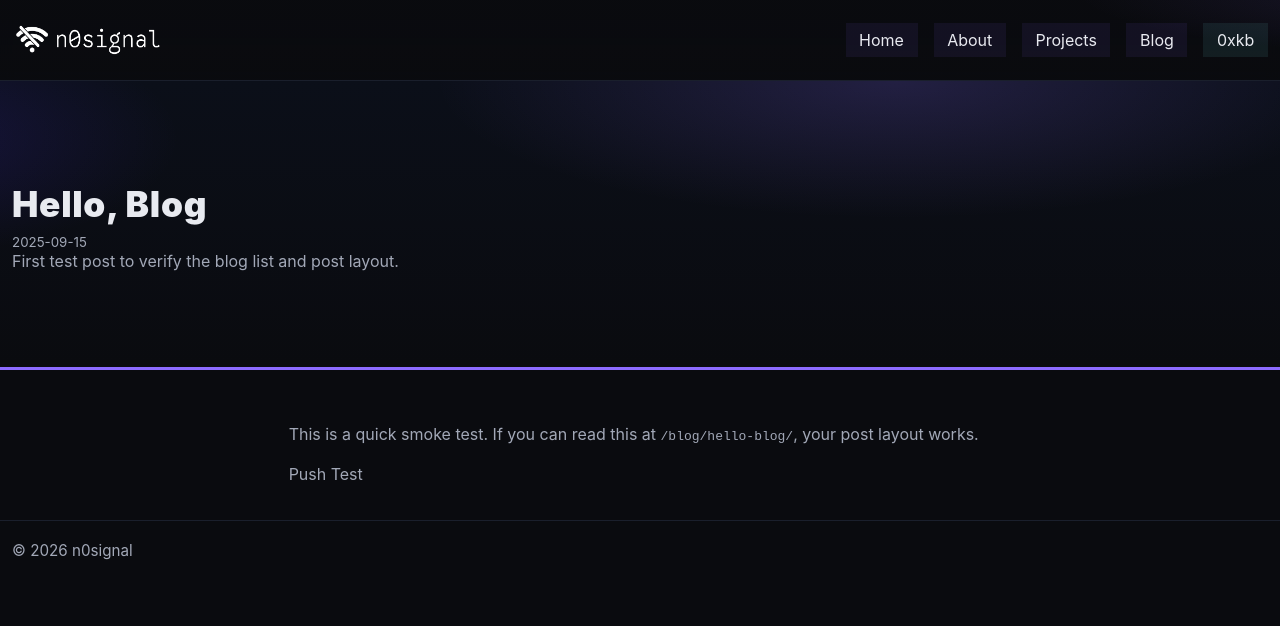
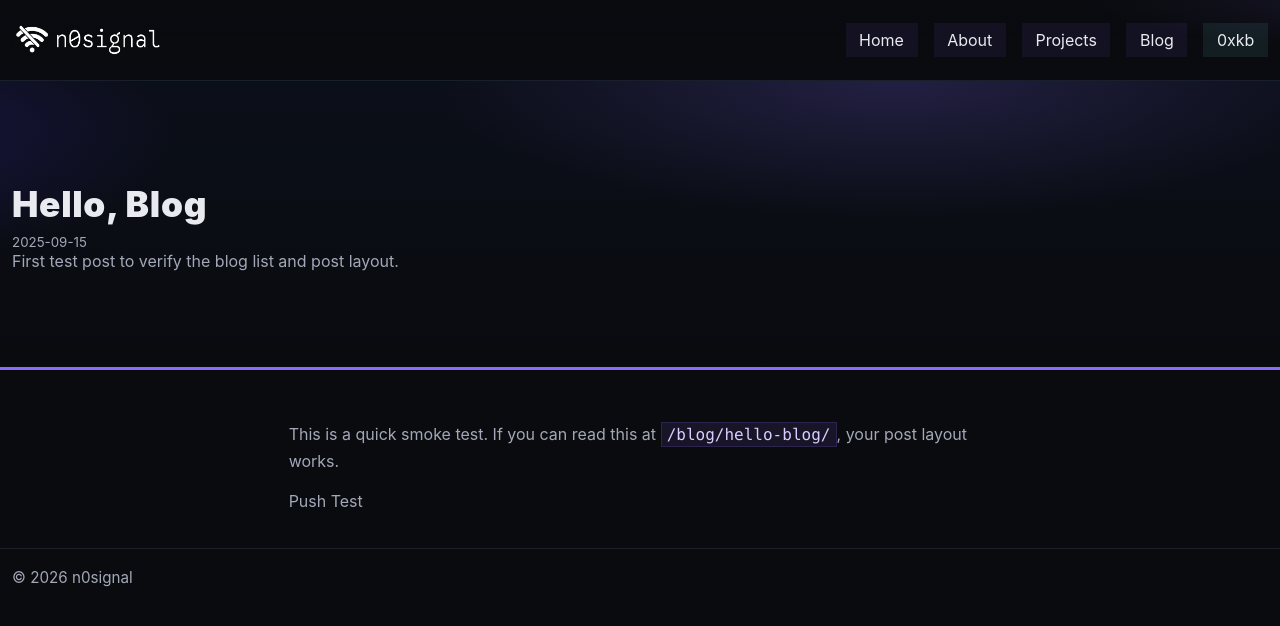
Before and after one commit to Kaninte/n0signal.dev, a Jekyll site: the page built from _posts/2025-09-15-hello-world.md, in a window 1280 px wide. Shown: the top 626 px of the page. Built offline with Jekyll 4.4.1, drawn with Linux system fonts in a browser that asks for light colours.

Commit message:
Update style.css

```diff
--- a/assets/style.css
+++ b/assets/style.css
@@ -189,14 +189,60 @@ footer{
 }
 
 /* ===== Project & Blog ===== */
-.prose{max-width:72ch; line-height:1.7}
-.prose p{margin:.8rem 0; color:var(--muted)}
-.prose h2{margin-top:1.4rem; border-bottom:1px solid var(--border); padding-bottom:.35rem}
+
+.prose{
+  width:100%;
+  max-width:72ch;
+  min-width:0;
+  line-height:1.7;
+}
+
+.prose p{
+  margin:.8rem 0;
+  color:var(--muted);
+}
+
+.prose h2{
+  margin-top:1.4rem;
+  border-bottom:1px solid var(--border);
+  padding-bottom:.35rem;
+}
+
+/* Prompt and code blocks */
+.prose pre{
+  max-width:100%;
+  overflow-x:auto;
+  padding:1rem;
+
+  color:#dce3ee;
+  background:#080a0f;
+  border:1px solid var(--border);
+}
+
+.prose pre code{
+  display:block;
+  max-width:100%;
+
+  white-space:pre-wrap;
+  overflow-wrap:anywhere;
+  word-break:break-word;
+}
+
+.prose code{
+  font-family:"JetBrains Mono", ui-monospace, SFMono-Regular, Menlo, Consolas, monospace;
+}
+
+.prose :not(pre) > code{
+  padding:.12rem .32rem;
+
+  color:#d9ceff;
+  background:rgba(141,107,255,.1);
+  border:1px solid rgba(141,107,255,.18);
+}
+
 .prose.wide{max-width:150ch}
 .prose.full{max-width:none}
 
-.kicker.red{color:var(--red)} .kicker.blue{color:var(--blue)} .kicker.purp{color:var(--purple)}
-.kicker-small.red{color:var(--red)} .kicker-small.blue{color:var(--blue)} .kicker-small.purp{color:var(--purple)}
 
 /* ===== Utilities ===== */
 body > section.wrap + section.wrap{margin-top:2rem !important;}
@@ -354,6 +400,17 @@ article.card .badge.purple{
   background:rgba(124,255,255,.05);
 }
 
+@media (max-width:640px){
+  .prose pre{
+    padding:.85rem;
+  }
+
+  .prose pre code{
+    font-size:.82rem;
+    line-height:1.55;
+  }
+}
+
 /* motion-safe */
 @media (prefers-reduced-motion: reduce){
   .glitch404, .glitch404::before, .glitch404::after{ animation:none }
```
